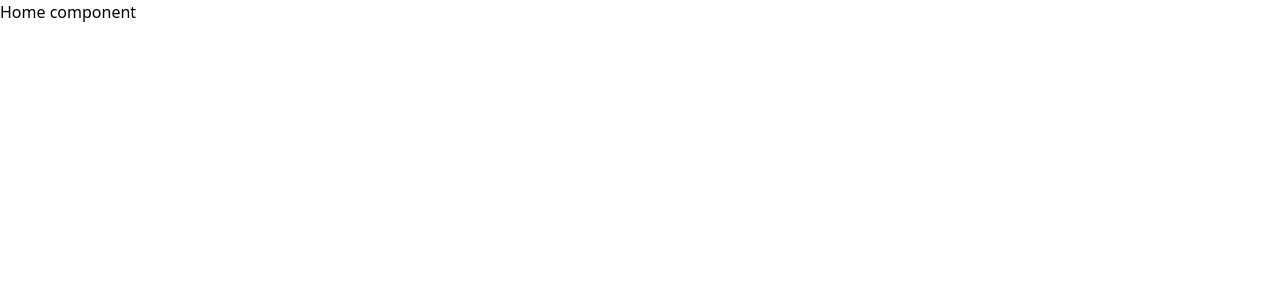
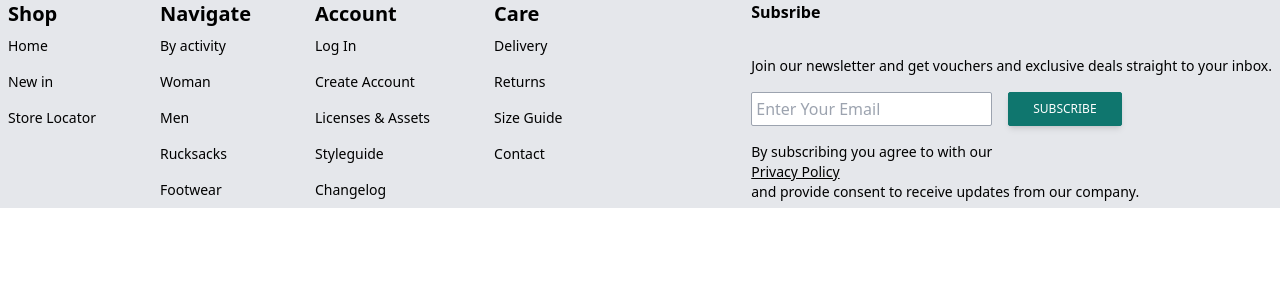
Before and after one commit to bismarkboateng/OUTVENTURIST, a React (Vite) app: page / in a window 1280 px wide. Shown: the top 300 px of the page. Built offline with nearby package versions, Linux system fonts and the light colour scheme.

Commit message:
footer links

```diff
--- a/package.json
+++ b/package.json
@@ -27,6 +27,6 @@
     "eslint-plugin-react-refresh": "^0.4.3",
     "postcss": "^8.4.31",
     "tailwindcss": "^3.3.5",
-    "vite": "^4.4.5"
+    "vite": "^4.5.0"
   }
 }
--- /dev/null
+++ b/src/components/Footer/footerlinks.jsx
@@ -0,0 +1,30 @@
+export const shop = [
+    { title: "Home", id:Math.random() },
+    { title: "New in", id:Math.random() },
+    { title: "Store Locator", id:Math.random() },
+]
+
+export const navigate = [
+    { title: "By activity", id:Math.random() },
+    { title: "Woman", id:Math.random() },
+    { title: "Men", id:Math.random() },
+    { title: "Rucksacks", id:Math.random() },
+    { title: "Footwear", id:Math.random() },
+]
+
+export const account = [
+    { title: "Log In", id:Math.random() },
+    { title: "Create Account", id:Math.random() },
+    { title: "Licenses & Assets", id:Math.random() },
+    { title: "Styleguide", id:Math.random() },
+    { title: "Changelog", id:Math.random() },
+
+]
+
+export const care = [
+    { title: "Delivery", id:Math.random() },
+    { title: "Returns", id:Math.random() },
+    { title: "Size Guide", id:Math.random() },
+    { title: "Contact", id:Math.random() },
+
+]
--- /dev/null
+++ b/src/components/Footer/index.jsx
@@ -0,0 +1,90 @@
+import { shop , navigate, account ,care } from './footerlinks'
+
+const index = () => {
+    const linkstyles='text-sm py-2 hover:text-gray-400 transition duration-500 ease-in-out cursor-pointer';
+    const smalltext = 'text-sm'
+    const ptag = 'font-bold text-xl'
+  return (
+    <div className='bg-gray-200 text-black md:flex flex-row justify-between px-2'>
+    <div className='md:flex flex-row justify-around gap-x-16'>
+      <div className='flex flex-row gap-x-16'>
+
+        {/* shop div */}
+        <div>
+            <p className ={ptag}>Shop</p>
+            <ul>
+              {shop.map((item) => (
+                <li key={item.id}
+                  className={linkstyles}
+                >
+                  {item.title}
+                </li>))}
+            </ul>
+        </div>
+        {/* navigate div */}
+        <div>
+        <p className ={ptag}>Navigate</p>
+            <ul>
+              {navigate.map((item) => (
+                <li key={item.id}
+                  className={linkstyles}
+                >
+                  {item.title}
+                </li>))}
+            </ul>
+        </div>
+        {/* account div */}
+        <div>
+        <p className ={ptag}>Account</p>
+            <ul>
+              {account.map((item) => (
+                <li key={item.id}
+                  className={linkstyles}
+                >
+                  {item.title}
+                </li>))}
+            </ul>
+        </div>
+      </div>
+        {/* care div */}
+        <div className=''>
+        <div>
+        <p className ={ptag}>Care</p>
+            <ul>
+              {care.map((item) => (
+                <li key={item.id}
+                  className={linkstyles}
+                >
+                  {item.title}
+                </li>))}
+            </ul>
+        </div>
+        </div>
+    </div>
+
+    {/* newsletter email div */}
+    <div>
+      <div className='font-bold mb-8'>Subsribe</div>
+      <div className={smalltext}>Join our newsletter and get vouchers and exclusive deals straight to your inbox.</div>
+      <div className="flex items-center gap-x-4 my-4 ">
+      <input
+        type="email"
+        placeholder="Enter Your Email"
+        className="p-1 border border-gray-400 rounded-sm"
+      />
+      <button
+        type="button"
+        className="flex justify-center items-center py-2 px-6 text-xs uppercase bg-teal-700 border border-teal-700 rounded-sm text-white shadow-md"
+      >
+        Subscribe
+      </button>
+    </div>
+      <div className={smalltext}>
+      By subscribing you agree to with our <div className='underline'>Privacy Policy</div> and provide consent to receive updates from our company.
+      </div>
+    </div>
+    </div>
+  )
+}
+
+export default index
--- a/src/pages/Home/index.jsx
+++ b/src/pages/Home/index.jsx
@@ -1,9 +1,14 @@
+// Home.js
 
+import Footer from '../../components/Footer';
 
-export default function index() {
+const Home = () => {
   return (
-    <section>
-        Home component
-    </section>
-  )
-}
+    <div>
+      {/* <h1>Home Page</h1> */}
+      <Footer />
+    </div>
+  );
+};
+
+export default Home;
--- a/src/pages/Shop/index.jsx
+++ b/src/pages/Shop/index.jsx
@@ -1,4 +1,3 @@
-
 
 export default function index() {
   return (
```
Also changed, not shown: 1 other file (tests, documents, lock files or other folders).
